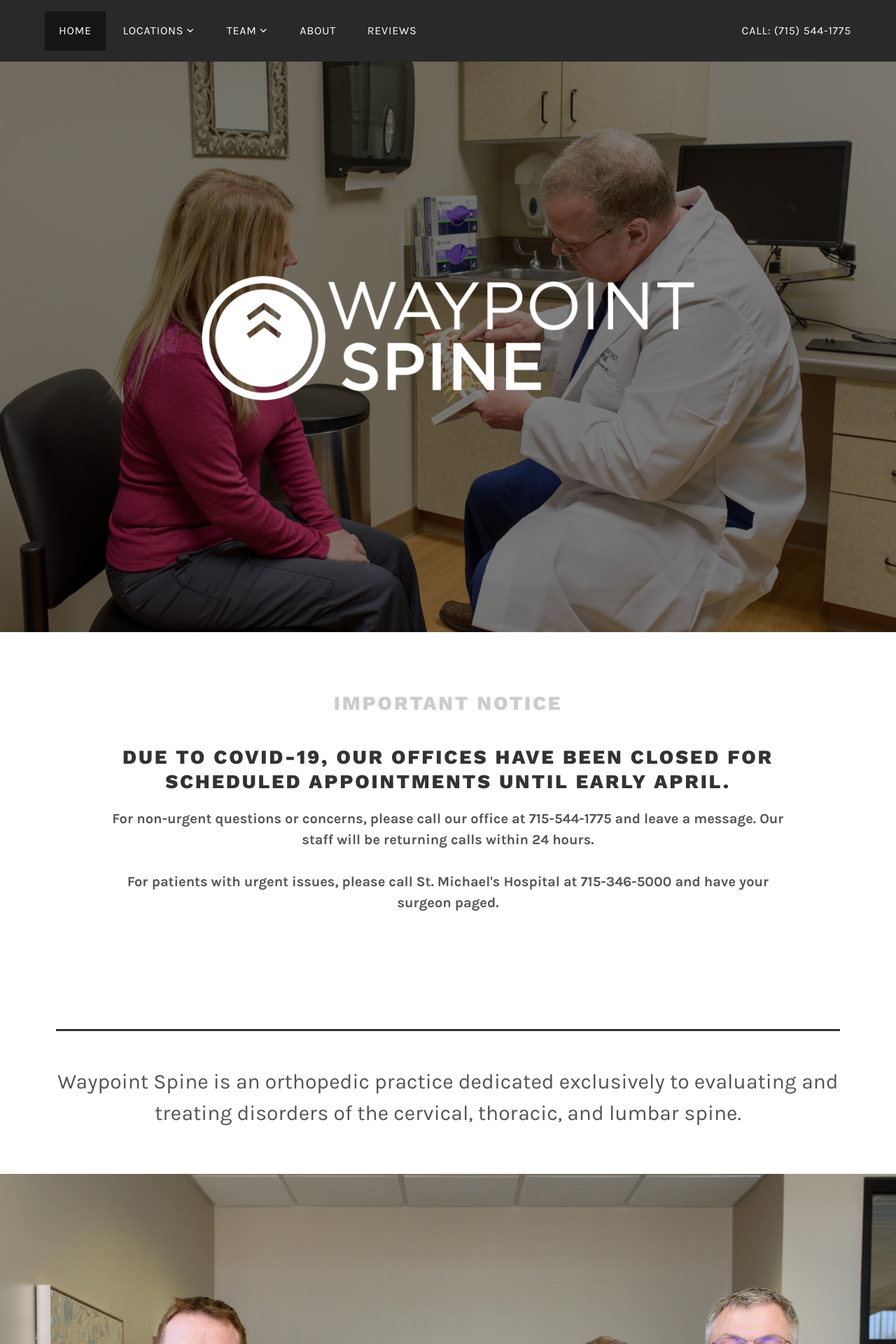
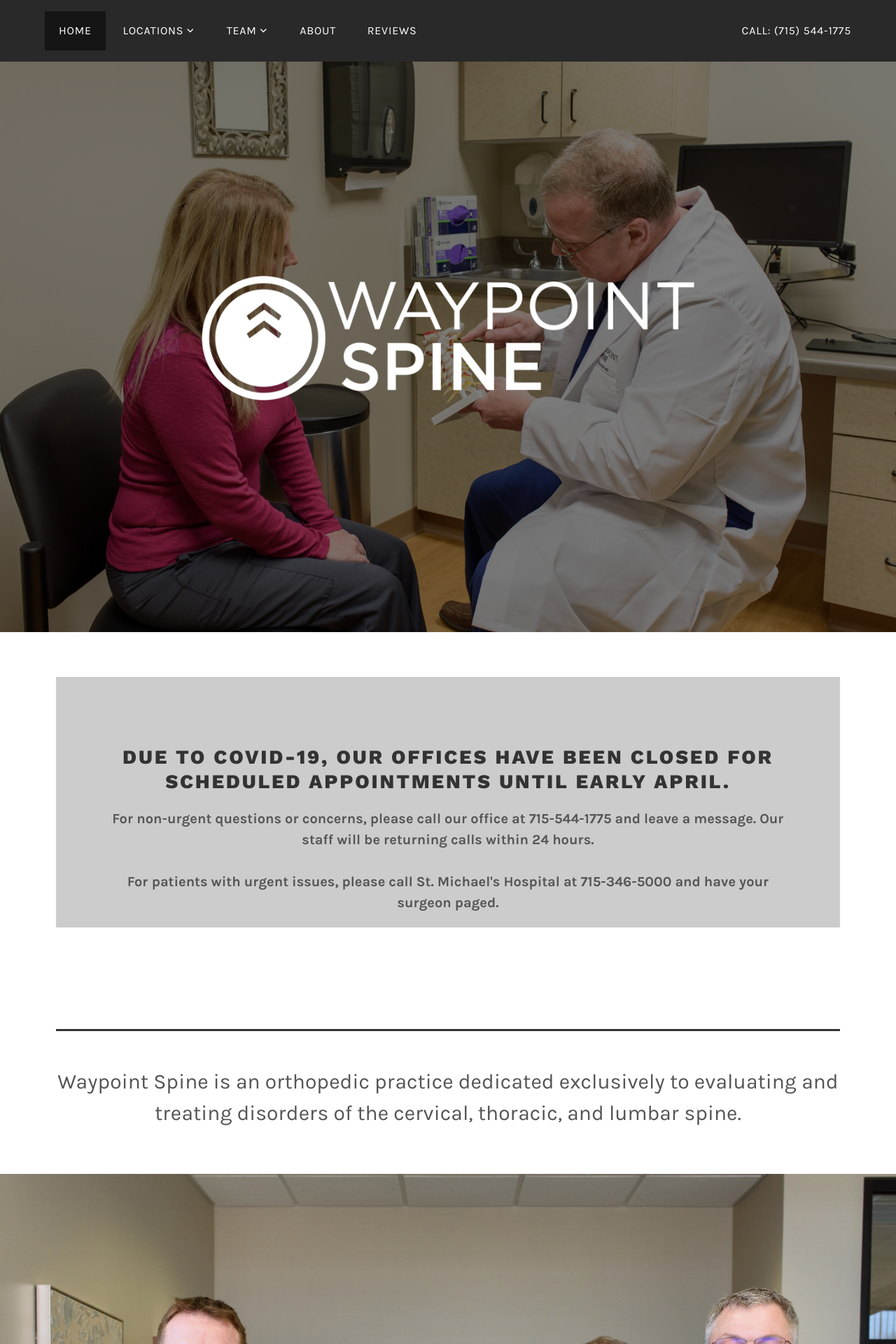
Before and after one commit to lfairchild/waypoint-spine, a Jekyll site: the page built from index.html, in a window 1280 px wide. Shown: the top 1920 px of the page at 70% size. Built offline with Jekyll 4.4.1, drawn with Linux system fonts in a browser that asks for light colours.

Commit message:
Update index.html

```diff
--- a/index.html
+++ b/index.html
@@ -7,7 +7,7 @@ description: Waypoint Spine is an orthopedic practice dedicated to evaluating an
 <div class="wrap">
   <article id="post-106" class="lodestar-intro post-106 page type-page status-publish has-post-thumbnail hentry" >
 	  <div class="entry-content">
-		  <div style="padding: 20px;">
+		  <div style="padding: 20px; background-color: #ccc;">
 		  <h2>IMPORTANT NOTICE</h2>
 		  <h3 style="font-size: 1.75rem;">Due to COVID-19, our offices have been closed for scheduled appointments until early April.</h3>
 			  <p style="padding: 0 5%; margin-top: 15px; font-size: 1.25rem;"><strong>For non-urgent questions or concerns, please call our office at 715-544-1775 and leave a message. Our staff will be returning calls within 24 hours.</strong></li>
```
